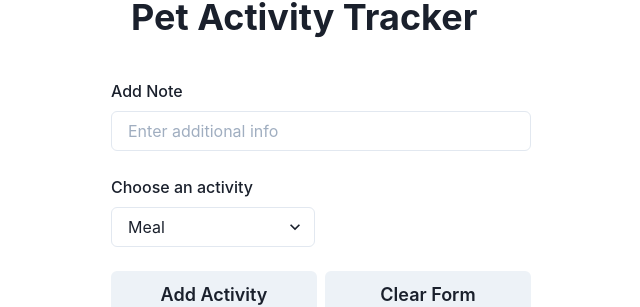
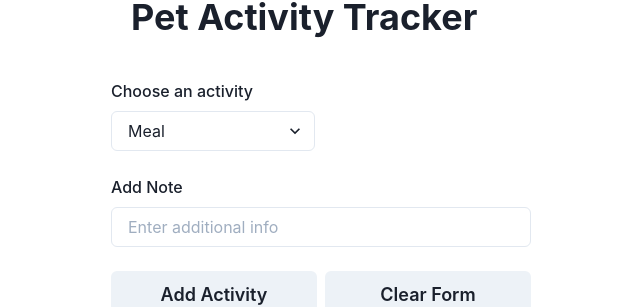
Before and after one commit to the-Revolutionist/pet-activity-manager, a React (Create React App) app in the folder pet-activity-manager/: page / in a window 1280 px wide. Shown: the part 436-743 px from the top of the page, without its empty margins (319-959 px from the left). Built offline with nearby package versions, Linux system fonts and the light colour scheme.

Commit message:
editied form layout

```diff
--- a/pet-activity-manager/src/ActivityManager.jsx
+++ b/pet-activity-manager/src/ActivityManager.jsx
@@ -32,12 +32,6 @@ export const ActivityManager = () => {
         </Heading>
       </VStack>
       <SimpleGrid columns={2} columnGap={3} rowGap={6} w="full">
-        <GridItem colSpan={2}>
-          <FormControl>
-            <FormLabel>Add Note</FormLabel>
-            <Input placeholder="Enter additional info" />
-          </FormControl>
-        </GridItem>
         <GridItem colSpan={1}>
           <FormControl>
             <FormLabel>Choose an activity</FormLabel>
@@ -46,6 +40,12 @@ export const ActivityManager = () => {
               <option value="Medicine">Medicine</option>
               <option value="Misc">Misc</option>
             </Select>
+          </FormControl>
+        </GridItem>
+        <GridItem colSpan={2}>
+          <FormControl>
+            <FormLabel>Add Note</FormLabel>
+            <Input placeholder="Enter additional info" />
           </FormControl>
         </GridItem>
         <GridItem colSpan={2}>
```
